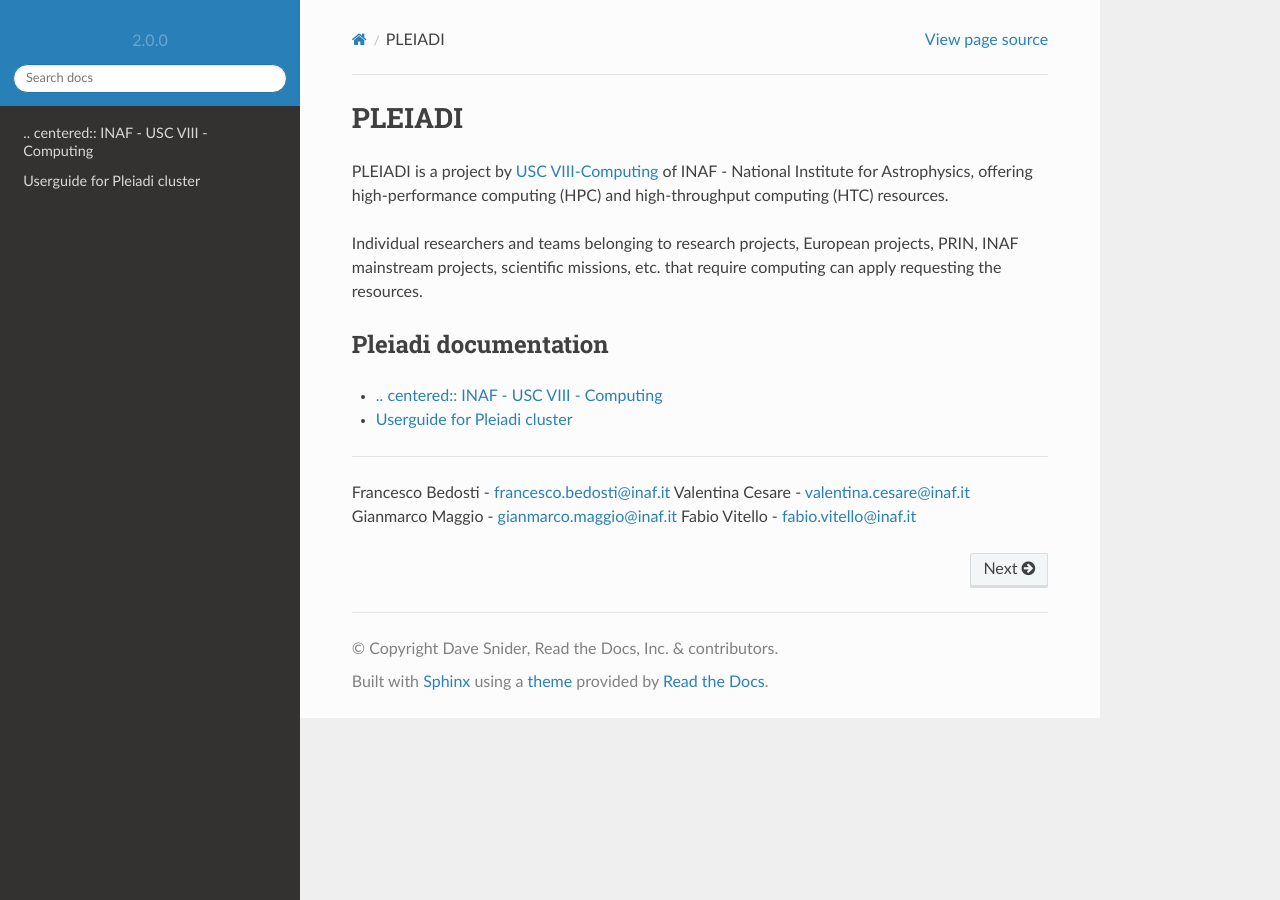
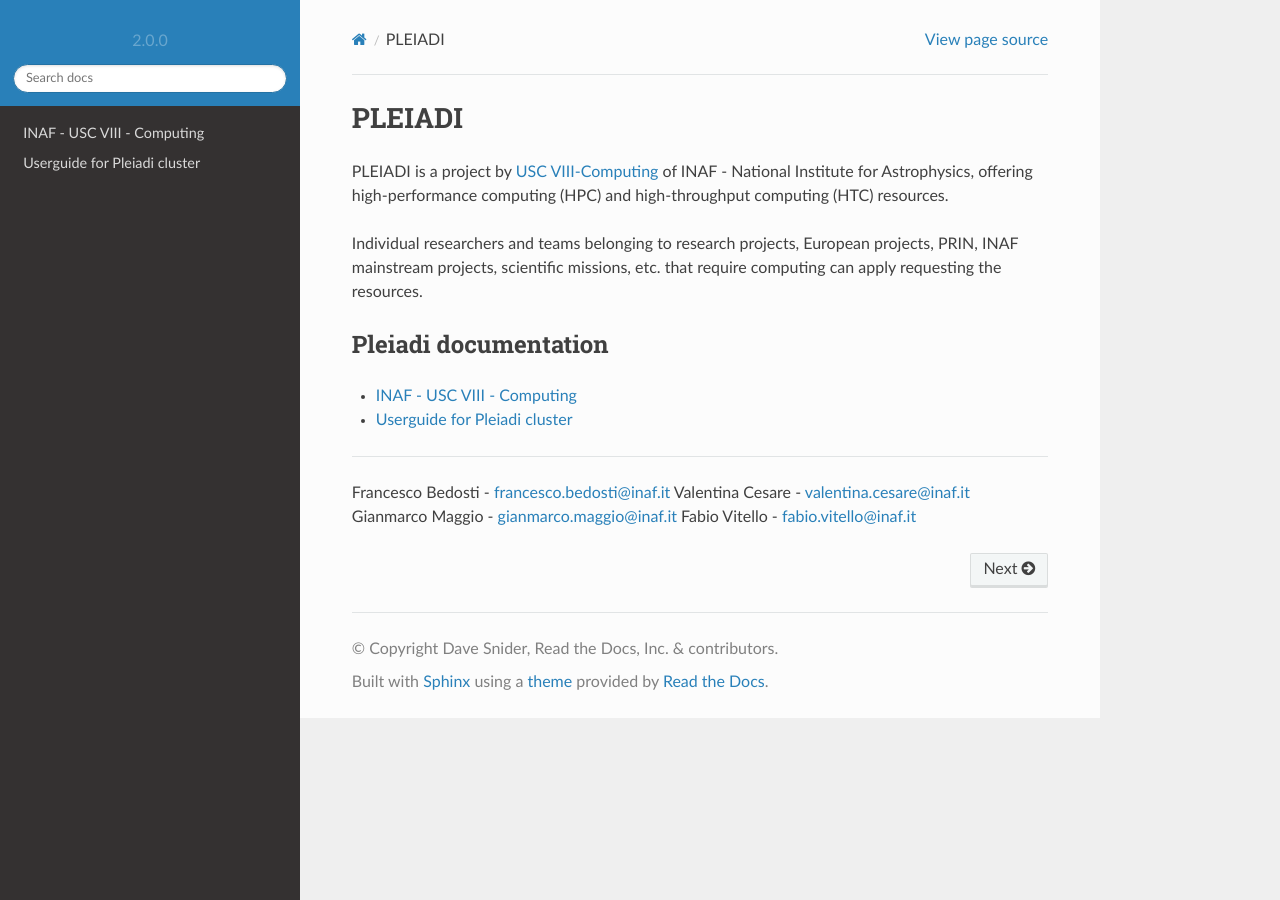
Before and after one commit to fvitello/pleiadi-doc, a Sphinx documentation site: the page built from docs/index.rst, in a window 1280 px wide. Built offline with Sphinx 7.4.7 and the Read the Docs theme 2.0.0, drawn with Linux system fonts in a browser that asks for light colours; pages that are not in the unit, such as notebooks, are missing from menus; some of the changed lines change nothing that is shown.

Commit message:
Update index.rst

```diff
--- a/docs/call/index.rst
+++ b/docs/call/index.rst
@@ -1,8 +1,9 @@
+.. centered::
 ##################
-.. centered:: INAF  -  USC VIII - Computing
+INAF  -  USC VIII - Computing
 ##################
 *********
-.. centered:: Call for Computing and archiving resources
+Call for Computing and archiving resources
 *********
 .. centered:: (closing date 30/11/2023)
 
```
